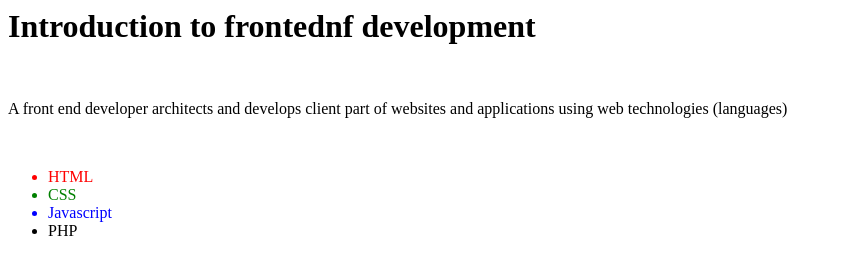
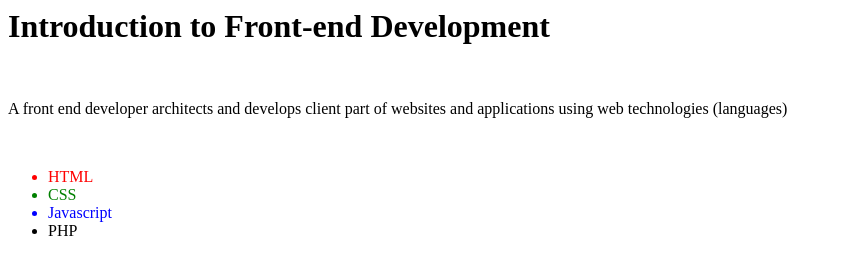
Before and after one commit to ristic21/Assignment, a plain HTML site: page index.html in a window 1280 px wide. Shown: the whole page, without its empty margins (0-841 px from the left). Drawn offline with Linux system fonts and the light colour scheme.

Commit message:
Ispravka slovnih gresaka

```diff
--- a/index.html
+++ b/index.html
@@ -1,4 +1,4 @@
-<h1>Introduction to frontednf development</h1>
+<h1>Introduction to Front-end Development</h1>
 <br>
 <p>A front end developer architects and develops client part of websites and applications using web technologies (languages)</p>
 <br>
```
